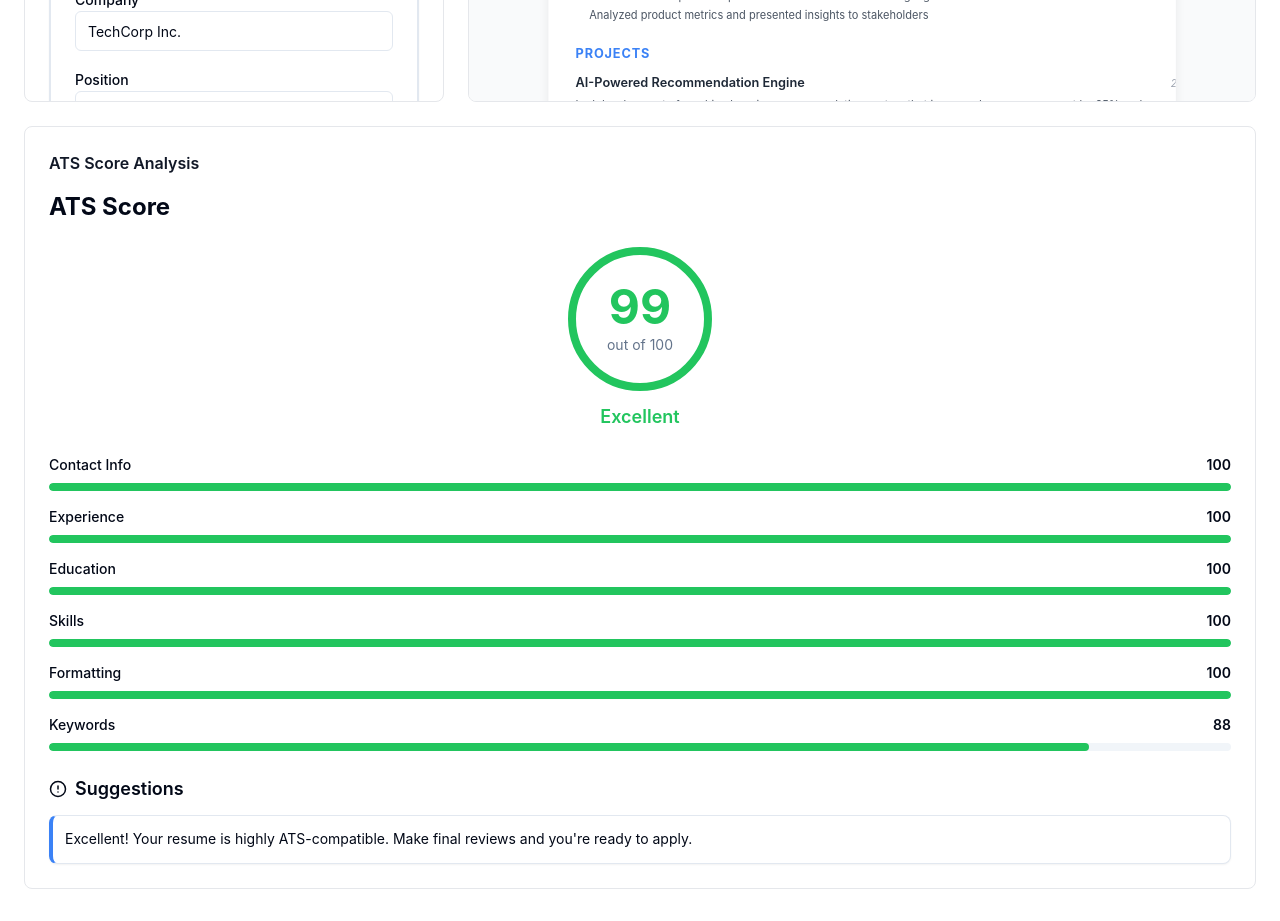
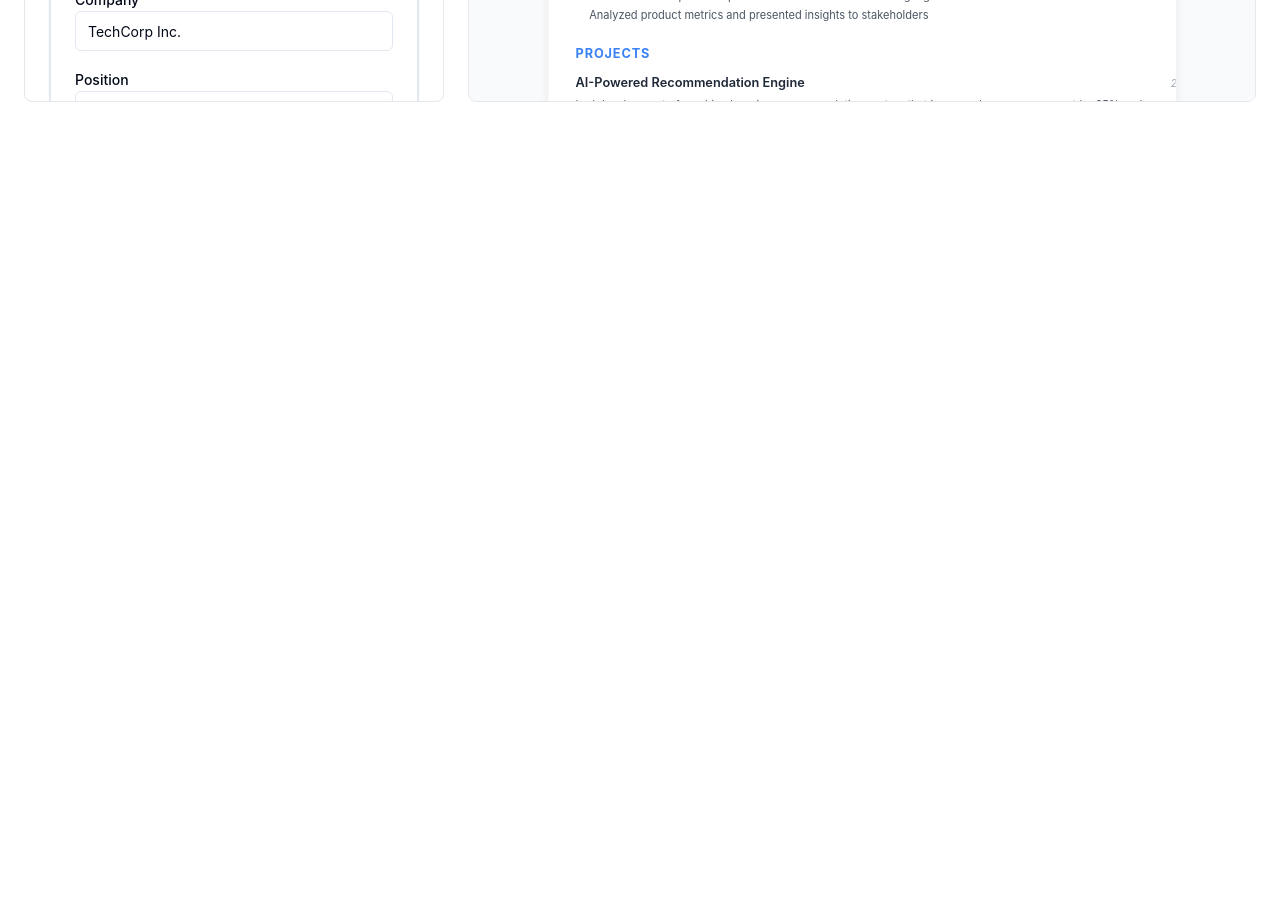
Before and after one commit to GowthamOleti/Resumatic_v1, a React (Vite) app: page /builder in a window 1280 px wide. Shown: the part 820-1741 px from the top of the page. After the commit the page ends 978 px from the top, so only its background shows below. Built offline with nearby package versions, Linux system fonts and the light colour scheme.

Commit message:
Disable ATS scanner section

```diff
--- a/src/pages/BuilderPage.tsx
+++ b/src/pages/BuilderPage.tsx
@@ -4,7 +4,7 @@
 import { ResumeData, TemplateType } from '@/types';
 import ResumeForm from '@/components/ResumeForm';
 import ResumePreview from '@/components/ResumePreview';
-import ATSScanner from '@/components/ATSScanner';
+// import ATSScanner from '@/components/ATSScanner';
 import TemplateSelector from '@/components/TemplateSelector';
 import { exportToPDF } from '@/utils/pdfExport';
 import { Button } from '@/components/ui/button';
@@ -396,13 +396,13 @@
           <ResumePreview data={resumeData} template={selectedTemplate} />
         </div>
 
-        {/* ATS Score - Bottom Section (Full Width) */}
-        <div className="bg-white rounded-lg border border-gray-200 p-4 sm:p-6">
+        {/* ATS Score - Bottom Section (Full Width) - DISABLED */}
+        {/* <div className="bg-white rounded-lg border border-gray-200 p-4 sm:p-6">
           <h2 className="text-base font-semibold mb-4 text-gray-900">
             ATS Score Analysis
           </h2>
           <ATSScanner data={resumeData} />
-        </div>
+        </div> */}
       </div>
     </div>
   );
```
